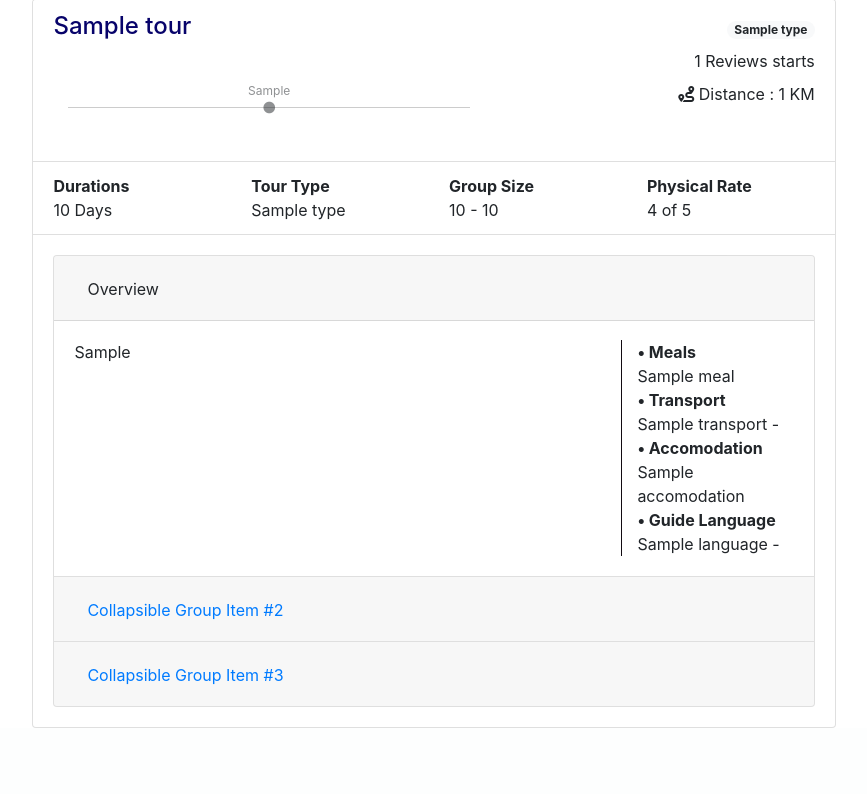
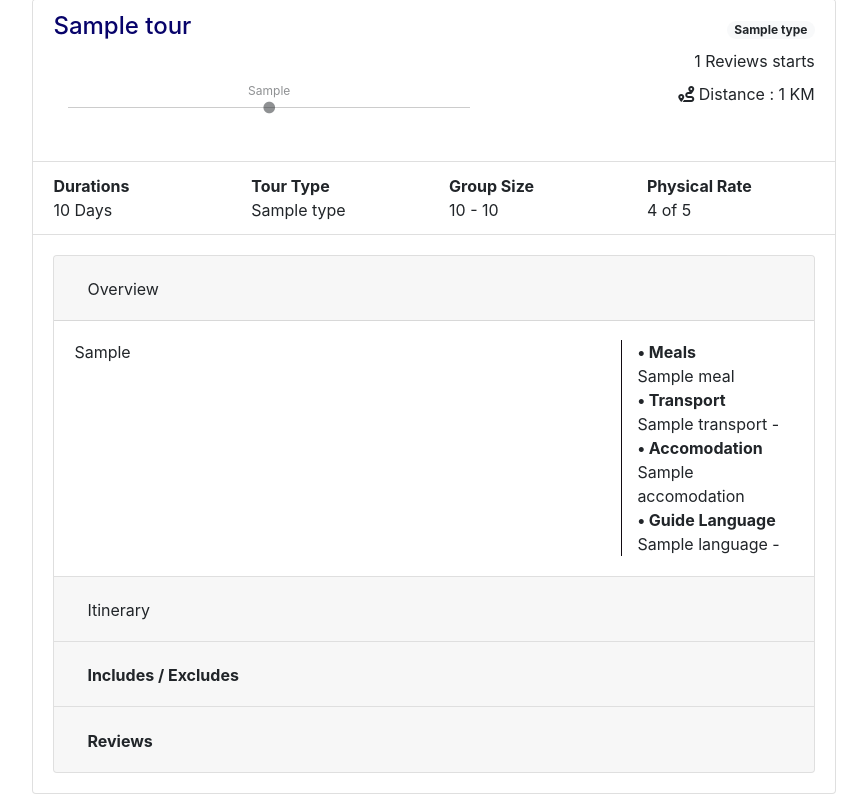
Before and after one commit to Shabo0oli/rumihoo, a Django app: page /tour/1/ in a window 1280 px wide. Shown: the part 695-1489 px from the top of the page, without its empty margins (36-903 px from the left). Before the commit the page ends 1423 px from the top, so only its background shows below. Run offline with Django 3.2, Linux system fonts and the light colour scheme; tables that the repository leaves empty hold one stand-in row (values such as "Sample post"); some libraries are stand-ins or nearby versions.

Commit message:
complete tour page

```diff
--- a/rumihoo/web/static/css/style.css
+++ b/rumihoo/web/static/css/style.css
@@ -163,3 +163,33 @@ a:hover{text-decoration: none ; color : black;}
   line-height: 1.428571429;
   border-radius: 15px;
 }
+
+
+
+ul.red {
+  list-style: none; /* Remove default bullets */
+}
+
+ul.red li::before {
+  content: "\2022";  /* Add content: \2022 is the CSS Code/unicode for a bullet */
+  color: red; /* Change the color */
+  font-weight: bold; /* If you want it to be bold */
+  display: inline-block; /* Needed to add space between the bullet and the text */
+  width: 1em; /* Also needed for space (tweak if needed) */
+  margin-left: -1em; /* Also needed for space (tweak if needed) */
+}
+
+
+
+ul.green {
+  list-style: none; /* Remove default bullets */
+}
+
+ul.green li::before {
+  content: "\2022";  /* Add content: \2022 is the CSS Code/unicode for a bullet */
+  color: #1ca456; /* Change the color */
+  font-weight: bold; /* If you want it to be bold */
+  display: inline-block; /* Needed to add space between the bullet and the text */
+  width: 1em; /* Also needed for space (tweak if needed) */
+  margin-left: -1em; /* Also needed for space (tweak if needed) */
+}
--- a/rumihoo/web/templates/tour.html
+++ b/rumihoo/web/templates/tour.html
@@ -123,31 +123,99 @@
                     <div class="card">
                         <div class="card-header" id="headingTwo">
                             <h2 class="mb-0">
-                                <button class="btn btn-link collapsed" type="button" data-toggle="collapse" data-target="#collapseTwo" aria-expanded="false" aria-controls="collapseTwo">
-                                    Collapsible Group Item #2
+                                <button class="btn  collapsed" type="button" data-toggle="collapse" data-target="#collapseTwo" aria-expanded="false" aria-controls="collapseTwo">
+                                    Itinerary
                                 </button>
                             </h2>
                         </div>
                         <div id="collapseTwo" class="collapse" aria-labelledby="headingTwo" data-parent="#accordionExample">
                             <div class="card-body">
-                                Anim pariatur cliche reprehenderit, enim eiusmod high life accusamus terry richardson ad squid. 3 wolf moon officia aute, non cupidatat skateboard dolor brunch. Food truck quinoa nesciunt laborum eiusmod. Brunch 3 wolf moon tempor, sunt aliqua put a bird on it squid single-origin coffee nulla assumenda shoreditch et. Nihil anim keffiyeh helvetica, craft beer labore wes anderson cred nesciunt sapiente ea proident. Ad vegan excepteur butcher vice lomo. Leggings occaecat craft beer farm-to-table, raw denim aesthetic synth nesciunt you probably haven't heard of them accusamus labore sustainable VHS.
+
+
+
+
+
+
+                                <div class="accordion" id="accordionExample2">
+                                    {% for it in itinerary %}
+                                    <div class="card">
+                                        <div class="card-header"  id="heading{{it.id}}">
+                                            <h2 class="mb-0">
+                                                <button class="btn " type="button" data-toggle="collapse" data-target="#collapse{{it.id}}" aria-expanded="true" aria-controls="collapse{{it.id}}">
+                                                    {{it.Title}}
+                                                </button>
+                                            </h2>
+                                        </div>
+
+                                        <div id="collapse{{it.id}}" class="collapse show" aria-labelledby="heading{{it.id}}" data-parent="#accordionExample2">
+                                            <div class="card-body" style="background-color: #ebebeb">
+                                                {{it.Text|linebreaks}}
+                                            </div>
+                                        </div>
+                                    </div>
+                                    {% endfor %}
+                                </div>
+
+
+
+
+
+
+
                             </div>
                         </div>
                     </div>
                     <div class="card">
                         <div class="card-header" id="headingThree">
                             <h2 class="mb-0">
-                                <button class="btn btn-link collapsed" type="button" data-toggle="collapse" data-target="#collapseThree" aria-expanded="false" aria-controls="collapseThree">
-                                    Collapsible Group Item #3
+                                <button class="btn  collapsed" type="button" data-toggle="collapse" data-target="#collapseThree" aria-expanded="false" aria-controls="collapseThree">
+                                    <b>Includes / Excludes </b>
                                 </button>
                             </h2>
                         </div>
                         <div id="collapseThree" class="collapse" aria-labelledby="headingThree" data-parent="#accordionExample">
                             <div class="card-body">
-                                Anim pariatur cliche reprehenderit, enim eiusmod high life accusamus terry richardson ad squid. 3 wolf moon officia aute, non cupidatat skateboard dolor brunch. Food truck quinoa nesciunt laborum eiusmod. Brunch 3 wolf moon tempor, sunt aliqua put a bird on it squid single-origin coffee nulla assumenda shoreditch et. Nihil anim keffiyeh helvetica, craft beer labore wes anderson cred nesciunt sapiente ea proident. Ad vegan excepteur butcher vice lomo. Leggings occaecat craft beer farm-to-table, raw denim aesthetic synth nesciunt you probably haven't heard of them accusamus labore sustainable VHS.
+                                <div class="row">
+                                    <div class="col-6">
+                                        <b style="color: lawngreen"> Includes </b>
+                                        <ul class="green">
+                                            {% for inc in includes %}
+                                            <li> {{inc}} </li>
+                                            {% endfor %}
+                                        </ul>
+
+                                    </div>
+                                    <div class="col-6">
+                                        <b style="color: red"> Excludes </b>
+                                        <ul class="red">
+                                            {% for exc in excludes %}
+                                            <li> {{exc}} </li>
+                                            {% endfor %}
+                                        </ul>
+                                    </div>
+                                </div>
                             </div>
                         </div>
                     </div>
+
+
+
+                    <div class="card">
+                        <div class="card-header" id="headingFour">
+                            <h2 class="mb-0">
+                                <button class="btn  collapsed" type="button" data-toggle="collapse" data-target="#collapseFour" aria-expanded="false" aria-controls="collapseFour">
+                                    <b>Reviews </b>
+                                </button>
+                            </h2>
+                        </div>
+                        <div id="collapseFour" class="collapse" aria-labelledby="headingFour" data-parent="#accordionExample">
+                            <div class="card-body">
+
+                            </div>
+                        </div>
+                    </div>
+
+
                 </div>
 
 
--- a/rumihoo/web/views.py
+++ b/rumihoo/web/views.py
@@ -60,5 +60,8 @@ def tour(request , id):
     context['tour'] = tour
     context['comments'] = CommentTour.objects.filter(Tour=tour)
     context['rout'] = tour.DistinationList.split('\n')
-    #print(tour.DistinationList.split('\n'))
+    context['itinerary'] = Itinerary.objects.filter(Tour=tour)
+
+    context['includes'] = tour.Includes.split('\n')
+    context['excludes'] = tour.Excludes.split('\n')
     return render(request, 'tour.html', context)
```
